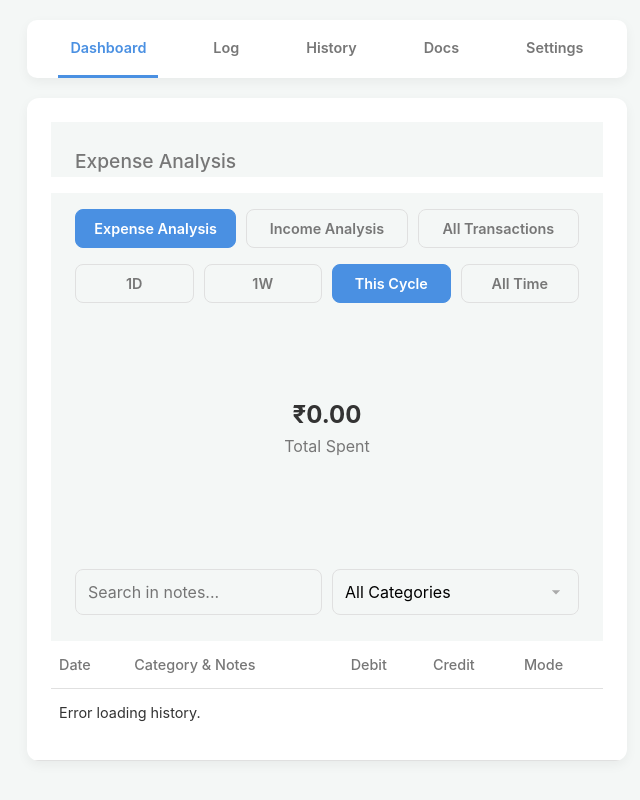
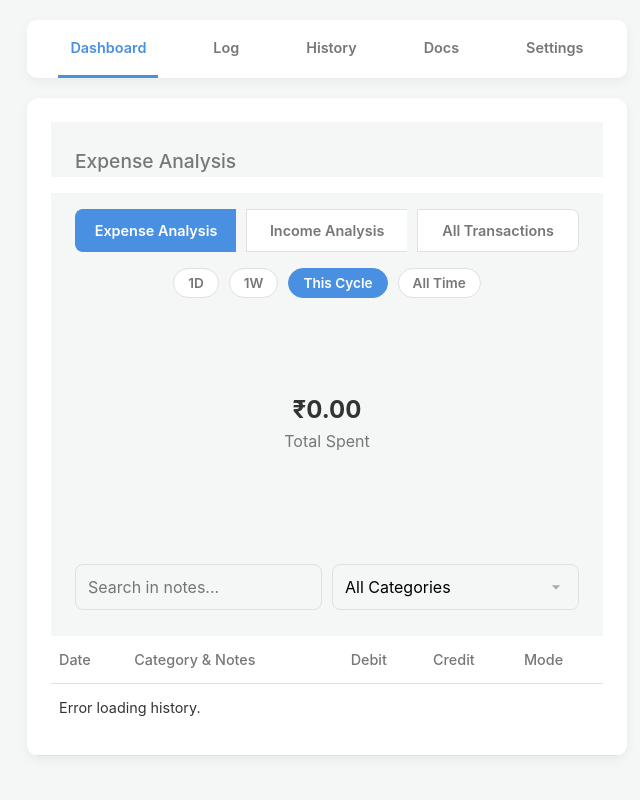
Before and after one commit to madhan96p/Portfolio, a website: page history.html in a window 1280 px wide. Shown: the whole page, without its empty margins (313-953 px from the left). Drawn offline with nearby package versions, Linux system fonts and the light colour scheme; no server answers.

```diff
--- a/tracker.css
+++ b/tracker.css
@@ -573,7 +573,7 @@
 .search-controls .form-group {
     margin-bottom: 0;
 }
-/* --- History Page Analysis --- */
+/* --- History Page Analysis (Premium UI) --- */
 .analysis-title-main {
     font-size: 1.2rem;
     color: var(--text-light);
@@ -581,29 +581,69 @@
     padding: 24px 24px 0 24px;
     background: var(--bg-color);
 }
+
+/* 1. Main View Toggle (Segmented Control) */
 #view-filters {
-    display: grid;
-    grid-template-columns: 1fr 1fr 1fr;
-    gap: 10px;
+    display: flex; /* Use flex for joined buttons */
     background: var(--bg-color);
     padding: 16px 24px 0 24px;
 }
+
+#view-filters .filter-btn {
+    flex-grow: 1;
+    background: var(--card-bg); /* Use card background */
+    color: var(--text-light);
+    border: 1px solid var(--border-color);
+    padding: 12px 10px;
+    font-size: 0.9rem;
+    font-weight: 600;
+    width: 100%;
+    border-radius: 0; /* Remove individual radius */
+    border-right-width: 0; /* Remove in-between borders */
+}
+
+#view-filters .filter-btn:first-child {
+    border-radius: 8px 0 0 8px; /* Round left corners */
+}
+
+#view-filters .filter-btn:last-child {
+    border-radius: 0 8px 8px 0; /* Round right corners */
+    border-right-width: 1px; /* Add final border */
+}
+
+#view-filters .filter-btn.active {
+    background: var(--primary-color);
+    color: #fff;
+    border-color: var(--primary-color);
+    z-index: 2; /* Bring to front */
+}
+
+/* 2. Time Filters (Pills) */
 #time-filters {
     display: flex;
+    justify-content: center; /* Center the pills */
     background: var(--bg-color);
     padding: 16px 24px 0 24px;
     gap: 10px;
 }
-.filter-btn {
-    flex-grow: 1;
-    background: transparent;
+
+#time-filters .filter-btn {
+    flex-grow: 0; /* Do not stretch */
+    width: auto; /* Fit content */
+    background: var(--card-bg);
     color: var(--text-light);
     border: 1px solid var(--border-color);
-    padding: 10px;
-    font-size: 0.9rem;
-    width: 100%; /* Use 100% for grid */
+    padding: 6px 14px; /* Small pill padding */
+    font-size: 0.85rem;
+    font-weight: 600;
+    border-radius: 20px; /* This makes it a "pill" */
 }
-/* (The rest of the styles for .filter-btn.active, etc. are fine) */
+
+#time-filters .filter-btn.active {
+    background: var(--primary-color);
+    color: #fff;
+    border-color: var(--primary-color);
+}
 
 /* --- "Smart" End Month Button --- */
 #end-month-btn.end-month-alert {
```
